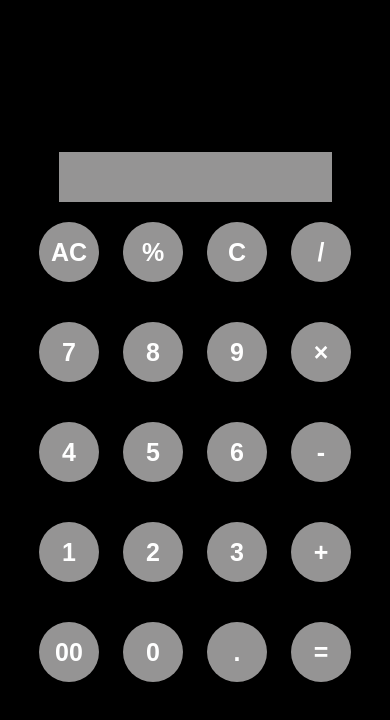
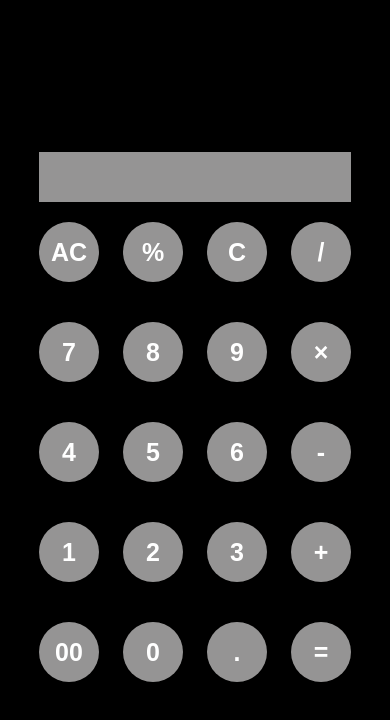
Before and after one commit to lakshaylalia/Calculator, a plain HTML site: page index.html in a window 390 px wide. Drawn offline with Linux system fonts and the light colour scheme.

Commit message:
Small Changes

```diff
--- a/style/style.css
+++ b/style/style.css
@@ -105,15 +105,21 @@ input:focus{
     }
 }
 
+@media (max-width:500px){
+    .inputContainer{
+        width: 75%;
+    }
+}
+
 @media (max-width:400px){
     .inputContainer{
-        width: 70%;
+        width: 80%;
     }
 }
 
 
 @media (max-width:300px){
     .inputContainer{
-        width: 75%;
+        width: 85%;
     }
 }
```
